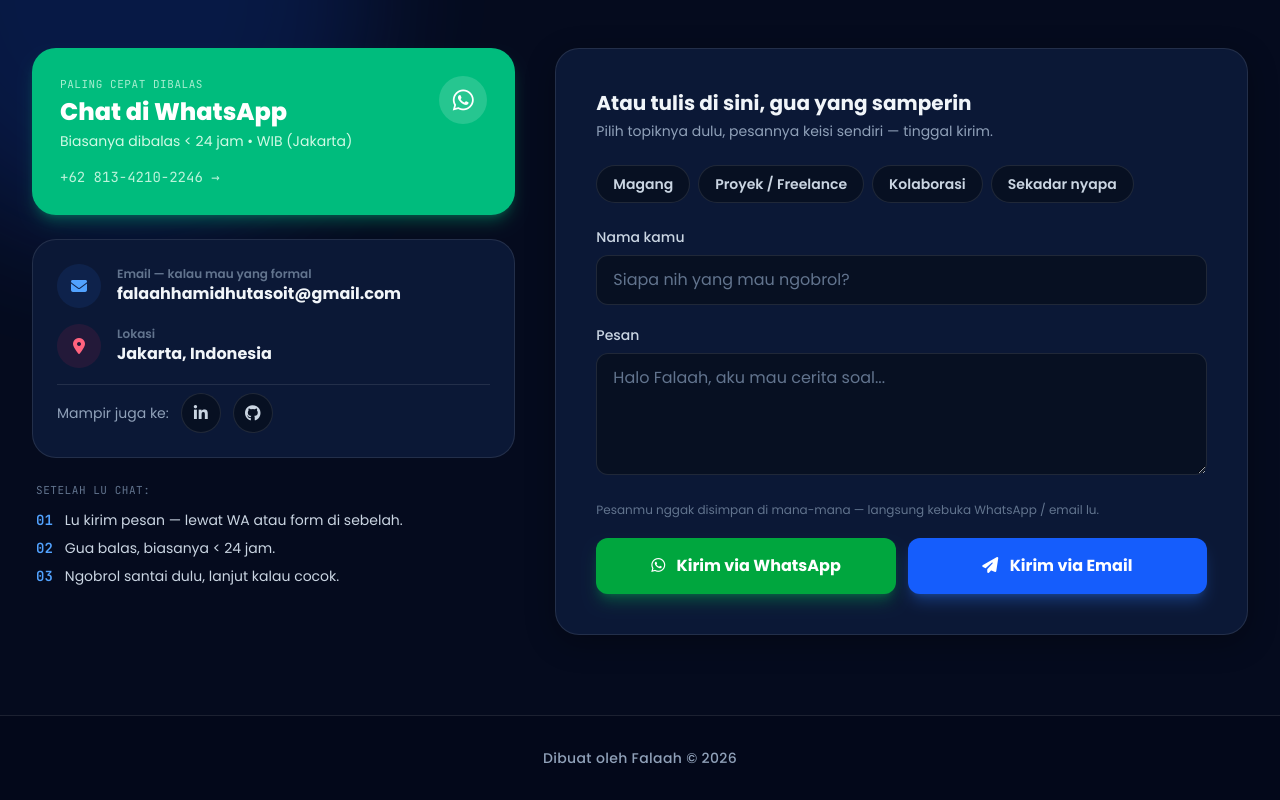
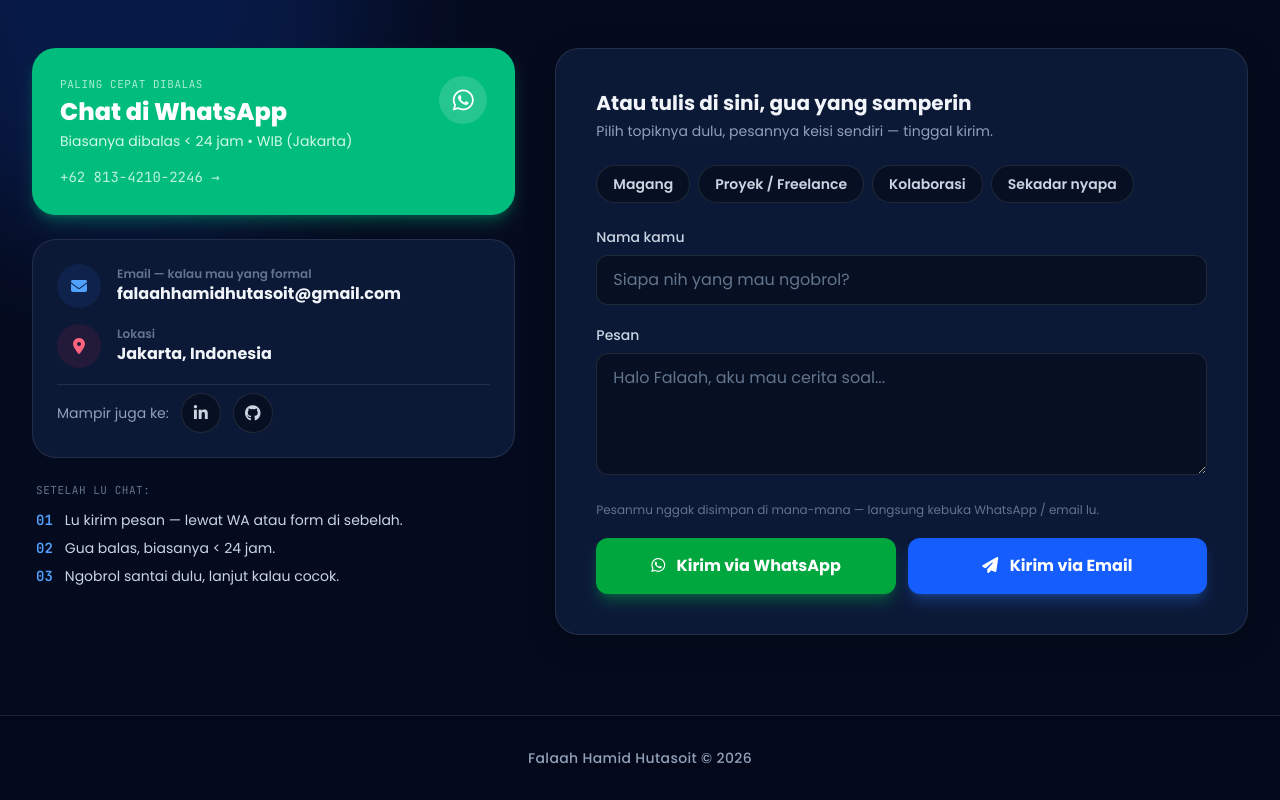
Before and after one commit to FalaahHamidHutasoit/portofolio, a Next.js app: page / in a window 1280 px wide. Shown: the part 6988-7788 px from the top of the page. Built offline with nearby package versions, Linux system fonts and the light colour scheme.

Commit message:
Update Contact

```diff
--- a/app/components/Contact.js
+++ b/app/components/Contact.js
@@ -202,7 +202,7 @@ export default function Contact() {
       <footer className="relative z-20 w-full bg-[#03081a] py-8 border-t border-white/10 mt-auto">
         <div className="max-w-6xl mx-auto px-4 text-center">
           <p className="text-slate-400 text-sm font-medium tracking-wide">
-            Dibuat oleh Falaah &copy; {new Date().getFullYear()}
+            Falaah Hamid Hutasoit &copy; {new Date().getFullYear()}
           </p>
         </div>
       </footer>
```
